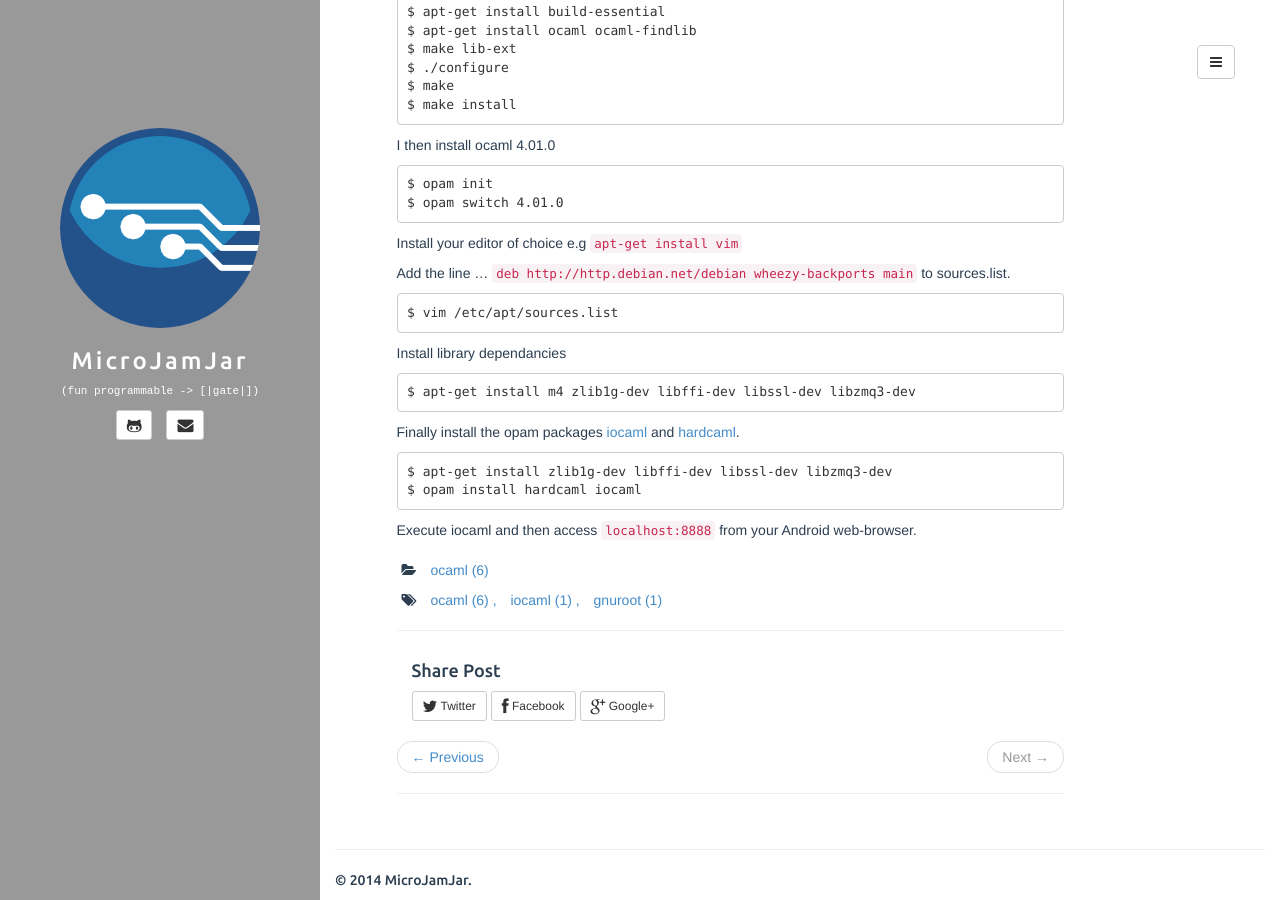
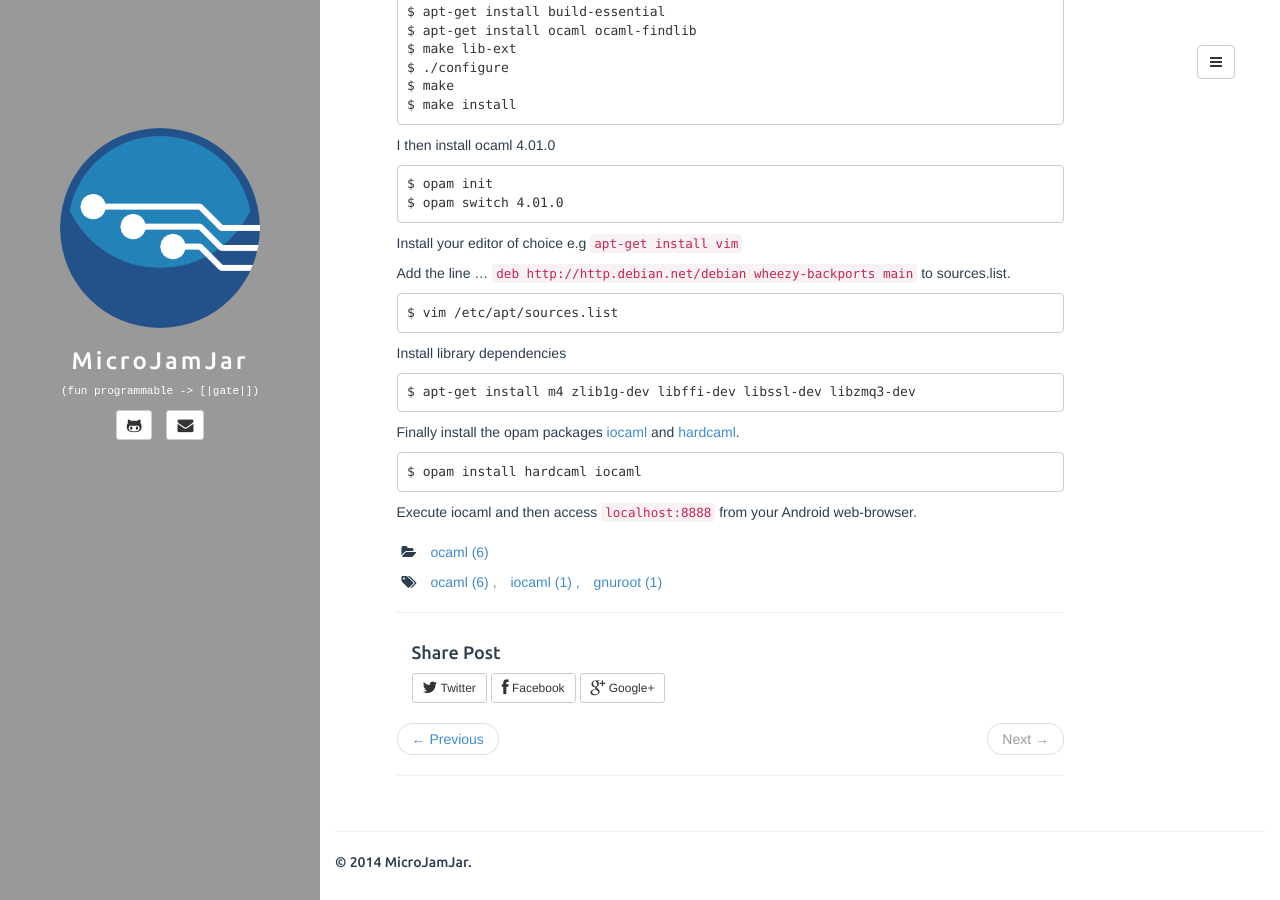
Before and after one commit to ujamjar/ujamjar.github.io, a Jekyll site: the page built from _posts/2014-08-02-iocaml-on-nexus7.md, in a window 1280 px wide and 900 px high, scrolled down 587 px. Built offline with Jekyll 4.4.1, drawn with Linux system fonts in a browser that asks for light colours; comment, search, counter and statistics services are not loaded; part of the change alters nothing that is shown.

```diff
--- a/_includes/default.html
+++ b/_includes/default.html
@@ -147,6 +147,15 @@
           });
       });
   </script>
+  <script>
+    (function(i,s,o,g,r,a,m){i['GoogleAnalyticsObject']=r;i[r]=i[r]||function(){
+    (i[r].q=i[r].q||[]).push(arguments)},i[r].l=1*new Date();a=s.createElement(o),
+    m=s.getElementsByTagName(o)[0];a.async=1;a.src=g;m.parentNode.insertBefore(a,m)
+    })(window,document,'script','//www.google-analytics.com/analytics.js','ga');
 
+    ga('create', 'UA-54273077-1', 'auto');
+    ga('send', 'pageview');
+
+  </script>
 </body>
 </html>
--- a/_posts/2014-08-02-iocaml-on-nexus7.md
+++ b/_posts/2014-08-02-iocaml-on-nexus7.md
@@ -59,7 +59,7 @@ Add the line ... `deb http://http.debian.net/debian wheezy-backports main` to so
 $ vim /etc/apt/sources.list
 ~~~
 
-Install library dependancies
+Install library dependencies
 
 ~~~
 $ apt-get install m4 zlib1g-dev libffi-dev libssl-dev libzmq3-dev
@@ -69,7 +69,6 @@ Finally install the opam packages [iocaml]( https://github.com/andrewray/iocaml
 and [hardcaml]( https://github.com/ujamjar/hardcaml ).
 
 ~~~
-$ apt-get install zlib1g-dev libffi-dev libssl-dev libzmq3-dev
 $ opam install hardcaml iocaml
 ~~~
 
```
